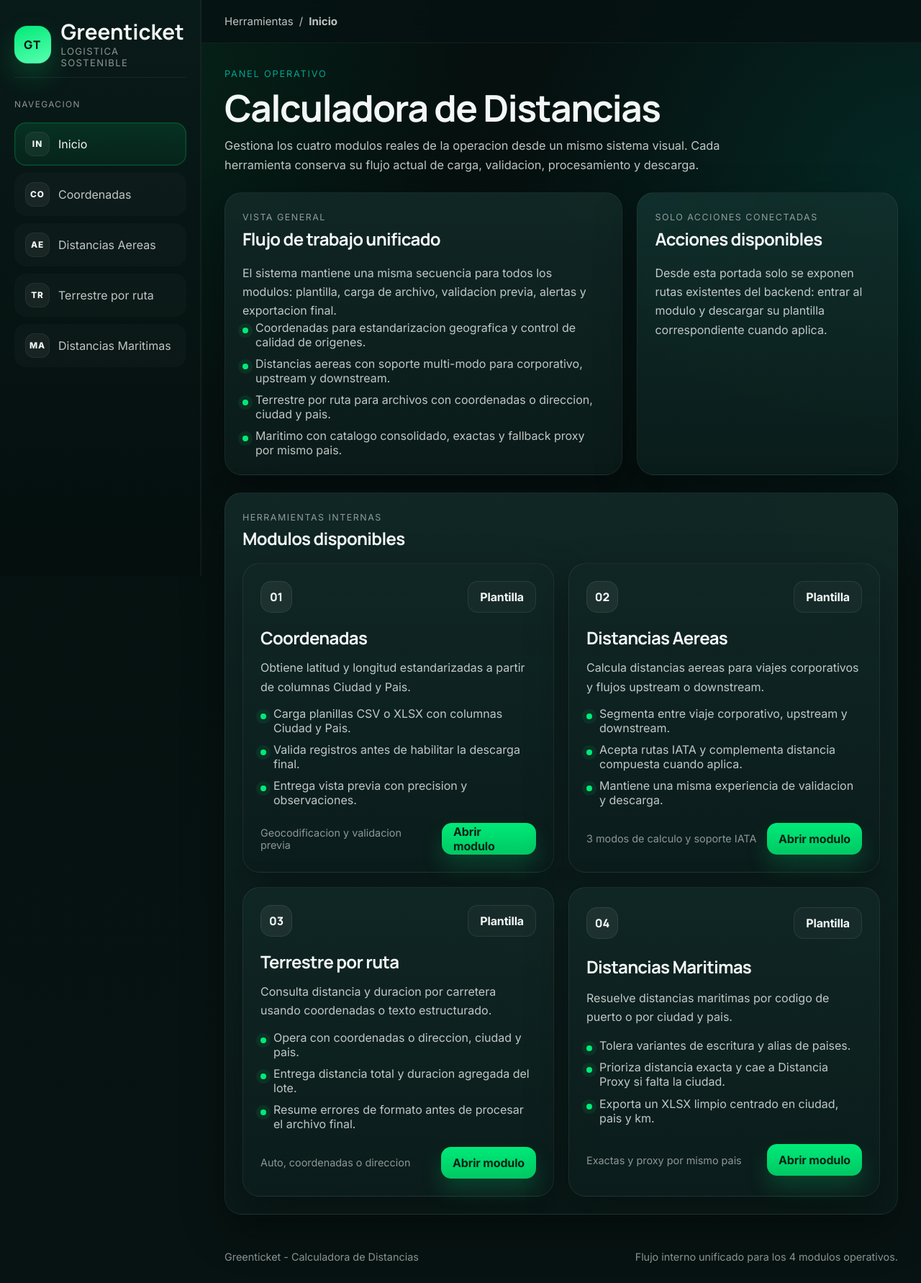
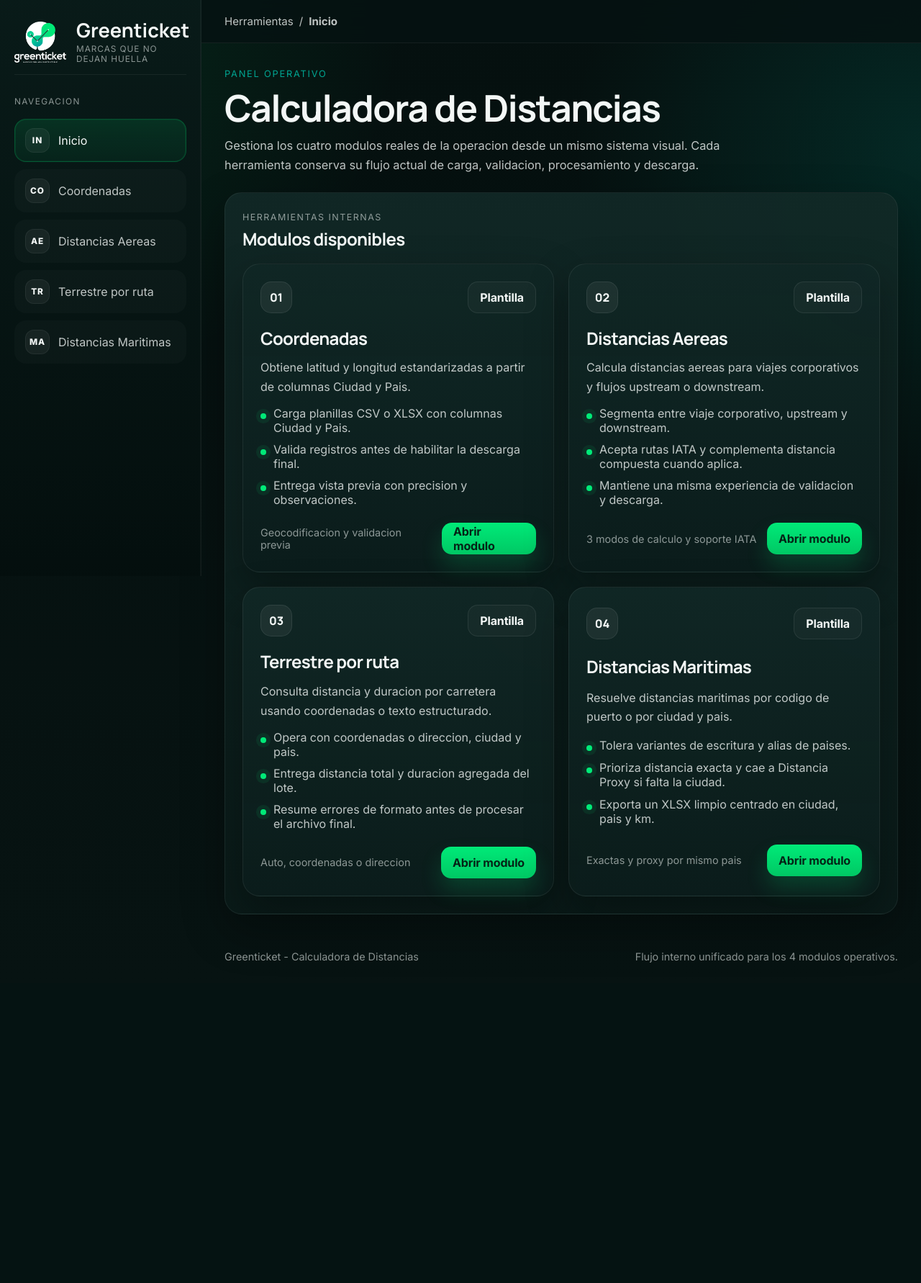
Before and after one commit to sebastianprietoa/calculadora-distancias-web, a FastAPI app: page / in a window 1280 px wide. Shown: the whole page at 72% size. After the commit the page ends 1337 px from the top, so only its background shows below. Run offline with FastAPI, Linux system fonts and the light colour scheme; parts of the project's set-up code (start-up, migrations or seed data) failed here and were passed over.

Commit message:
Update branding and simplify home page

```diff
--- a/app/static/style.css
+++ b/app/static/style.css
@@ -122,26 +122,17 @@ button,
   text-decoration: none;
 }
 
-.brand-mark {
-  width: 52px;
-  height: 52px;
-  display: inline-flex;
-  align-items: center;
-  justify-content: center;
-  border-radius: 18px;
-  font-family: 'Manrope', sans-serif;
-  font-size: 1rem;
-  font-weight: 800;
-  letter-spacing: 0.08em;
-  color: var(--gt-bg);
-  background: linear-gradient(160deg, var(--gt-primary), #59ffb0);
-  box-shadow: 0 0 0 1px rgba(255, 255, 255, 0.07), 0 16px 36px rgba(0, 234, 120, 0.22);
+.brand-logo {
+  width: 72px;
+  height: auto;
+  display: block;
+  flex-shrink: 0;
 }
 
 .brand-lockup strong {
   display: block;
   font-family: 'Manrope', sans-serif;
-  font-size: 1.85rem;
+  font-size: 1.7rem;
   line-height: 1.05;
 }
 
@@ -149,9 +140,10 @@ button,
   display: block;
   margin-top: 4px;
   color: var(--gt-text-muted);
-  font-size: 0.82rem;
-  letter-spacing: 0.1em;
+  font-size: 0.74rem;
+  letter-spacing: 0.08em;
   text-transform: uppercase;
+  max-width: 160px;
 }
 
 .sidebar-group {
--- a/app/templates/base.html
+++ b/app/templates/base.html
@@ -19,10 +19,10 @@
     <aside class="app-sidebar" id="app-sidebar">
       <div class="sidebar-brand">
         <a href="/" class="brand-lockup" aria-label="Greenticket Calculadora de Distancias">
-          <span class="brand-mark">GT</span>
+          <img class="brand-logo" src="/static/img/logo_right.png" alt="Greenticket">
           <span>
             <strong>Greenticket</strong>
-            <small>Logistica sostenible</small>
+            <small>Marcas que no dejan huella</small>
           </span>
         </a>
       </div>
--- a/app/templates/index.html
+++ b/app/templates/index.html
@@ -9,24 +9,6 @@
   "Gestiona los cuatro modulos reales de la operacion desde un mismo sistema visual. Cada herramienta conserva su flujo actual de carga, validacion, procesamiento y descarga."
 ) }}
 
-<section class="dashboard-highlights">
-  <article class="card">
-    {{ section_header("Flujo de trabajo unificado", "Vista general") }}
-    <p>El sistema mantiene una misma secuencia para todos los modulos: plantilla, carga de archivo, validacion previa, alertas y exportacion final.</p>
-    <ul class="dashboard-list">
-      <li>Coordenadas para estandarizacion geografica y control de calidad de origenes.</li>
-      <li>Distancias aereas con soporte multi-modo para corporativo, upstream y downstream.</li>
-      <li>Terrestre por ruta para archivos con coordenadas o direccion, ciudad y pais.</li>
-      <li>Maritimo con catalogo consolidado, exactas y fallback proxy por mismo pais.</li>
-    </ul>
-  </article>
-
-  <article class="card soft-card">
-    {{ section_header("Acciones disponibles", "Solo acciones conectadas") }}
-    <p>Desde esta portada solo se exponen rutas existentes del backend: entrar al modulo y descargar su plantilla correspondiente cuando aplica.</p>
-  </article>
-</section>
-
 <section class="card">
   {{ section_header("Modulos disponibles", "Herramientas internas") }}
   <div class="dashboard-grid">
```
Also changed, not shown: app/static/img/logo_left.png (added), app/static/img/logo_right.png (added), assets/logo_left.png (added), assets/logo_right.png (added).
